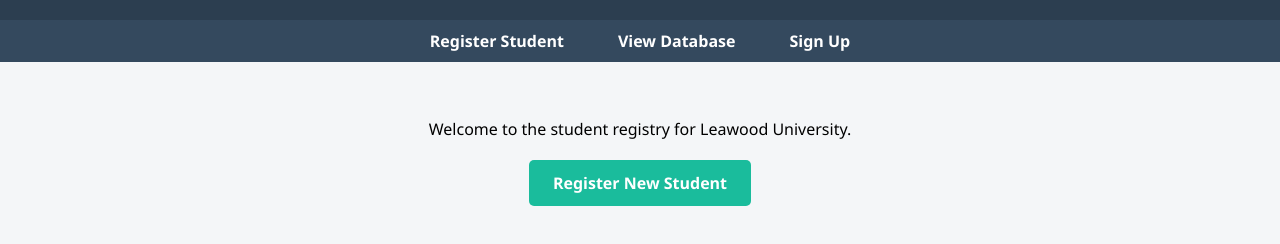
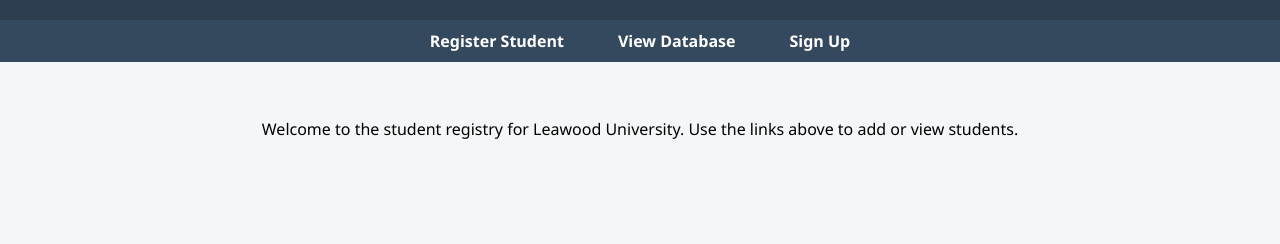
Before and after one commit to Sigurd-RW/Final-Website, a website: page public/index.html in a window 1280 px wide. Shown: the part 106-350 px from the top of the page. Drawn offline with Linux system fonts and the light colour scheme.

Commit message:
Restored to 'f8305662eec37d22ee154465c3836e3c9327c6e0'
Replit-Restored-To: f8305662eec37d22ee154465c3836e3c9327c6e0

```diff
--- a/public/index.html
+++ b/public/index.html
@@ -69,10 +69,7 @@
   </nav>
 
   <main>
-    <p>Welcome to the student registry for Leawood University.</p>
-    <div style="margin-top: 20px;">
-      <a href="/add.html" style="display: inline-block; padding: 12px 24px; background-color: #1abc9c; color: white; text-decoration: none; border-radius: 5px; font-weight: bold;">Register New Student</a>
-    </div>
+    <p>Welcome to the student registry for Leawood University. Use the links above to add or view students.</p>
   </main>
 
 </body>
```
